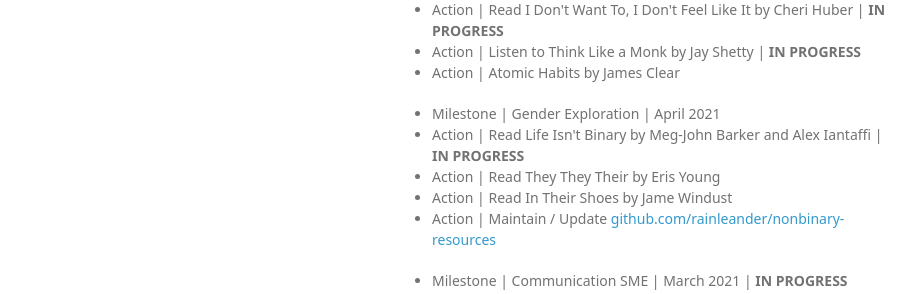
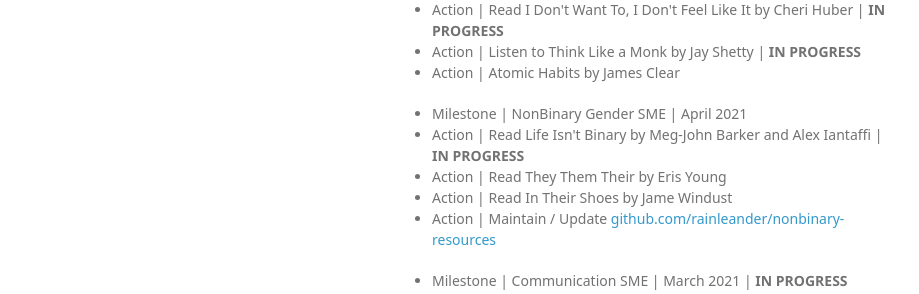
Before and after one commit to rainleander/rainleander.github.io, a Jekyll site: the page speak-softly.html, which Jekyll copies as it is, in a window 1280 px wide and 900 px high. Shown: the part 306-600 px from the top of the window, without its empty margins (178-1097 px from the left). Built offline with Jekyll 4.4.1, drawn with Linux system fonts in a browser that asks for light colours; some web fonts are replaced.

Commit message:
Update speak-softly.html

```diff
--- a/speak-softly.html
+++ b/speak-softly.html
@@ -40,9 +40,9 @@
         <li>Action | Listen to Think Like a Monk by Jay Shetty | <b>IN PROGRESS</b></li>
         <li>Action | Atomic Habits by James Clear</li></ul>
 
-        <ul><li>Milestone | Gender Exploration | April 2021</li>
+        <ul><li>Milestone | NonBinary Gender SME | April 2021</li>
           <li>Action | Read Life Isn't Binary by Meg-John Barker and Alex Iantaffi | <b>IN PROGRESS</b></li>
-          <li>Action | Read They They Their by Eris Young</li>
+          <li>Action | Read They Them Their by Eris Young</li>
           <li>Action | Read In Their Shoes by Jame Windust</li>
           <li>Action | Maintain / Update <a href="https://github.com/rainleander/nonbinary-resources">github.com/rainleander/nonbinary-resources</a></li></ul>
 
```
